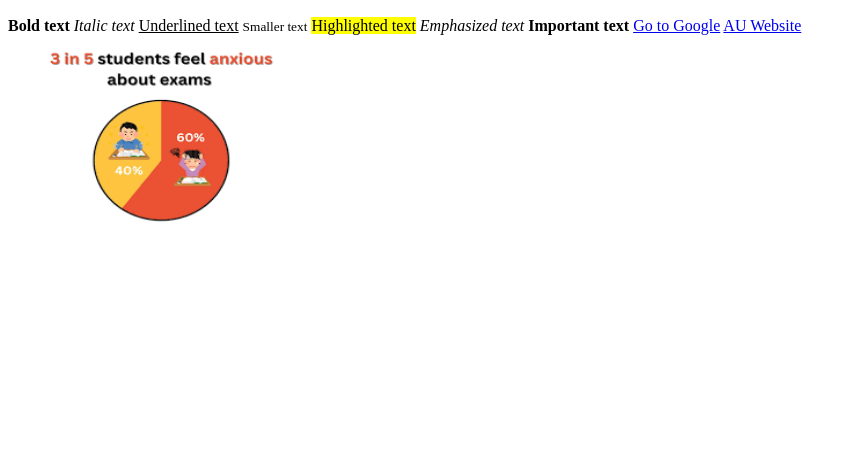
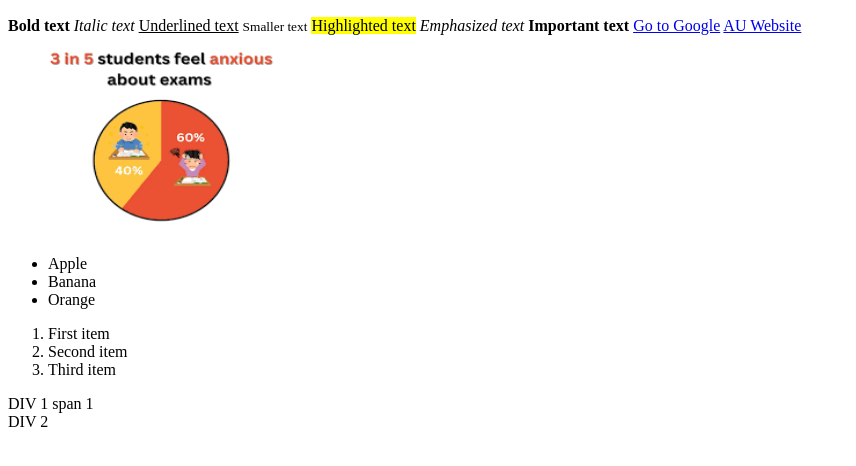
Before and after one commit to Gebu19/hello-web-5, a plain HTML site: page index.html in a window 1280 px wide. Shown: the part 110-576 px from the top of the page, without its empty margins (0-856 px from the left). Drawn offline with Linux system fonts and the light colour scheme.

Commit message:
image path fixed

```diff
--- a/index.html
+++ b/index.html
@@ -26,10 +26,30 @@
     >
     <br />
     <img
-      src="public/images/images.png"
+      src="/hello-web-5/public/images/images.png"
       alt="My Photo"
       width="300"
       height="200"
     />
+
+    <ul>
+      <li>Apple</li>
+
+      <li>Banana</li>
+
+      <li>Orange</li>
+    </ul>
+
+    <ol>
+      <li>First item</li>
+
+      <li>Second item</li>
+
+      <li>Third item</li>
+    </ol>
+
+    <div>DIV 1 <span>span 1</span></div>
+
+    <div>DIV 2</div>
   </body>
 </html>
```
